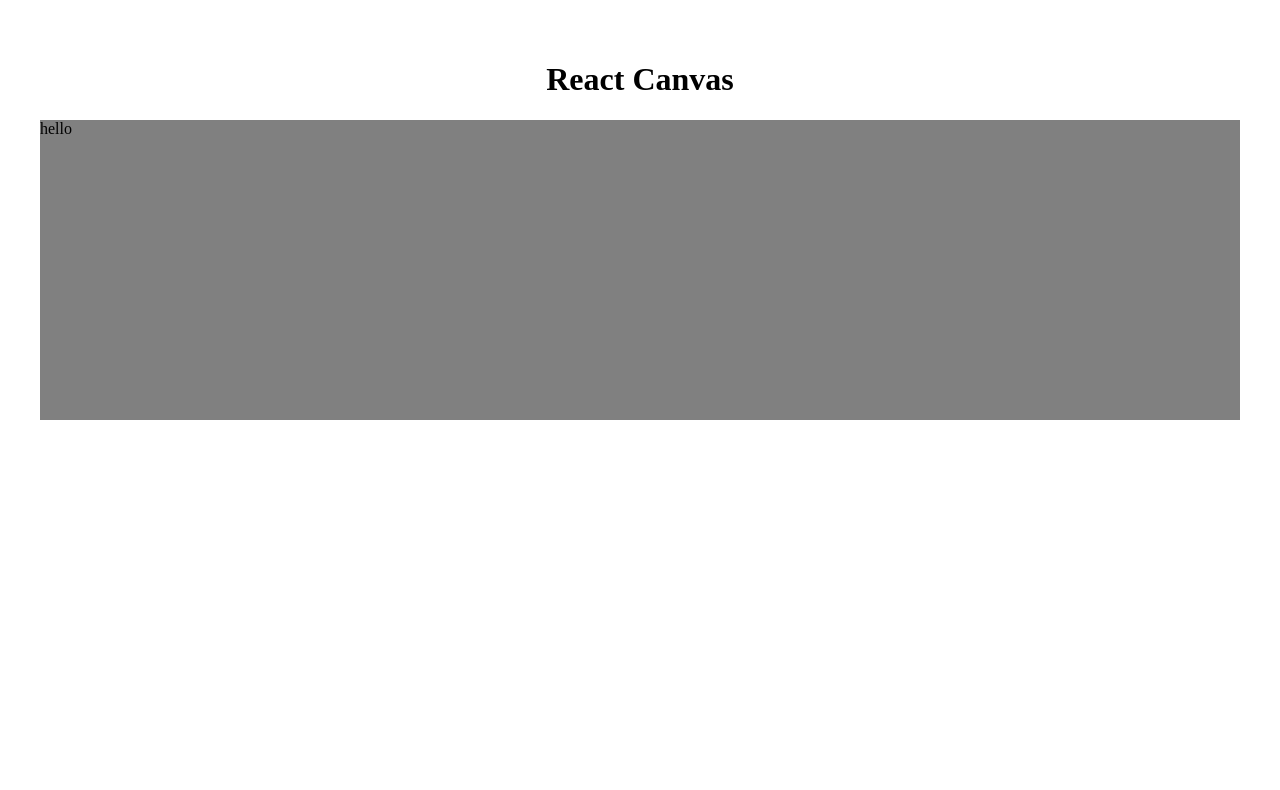
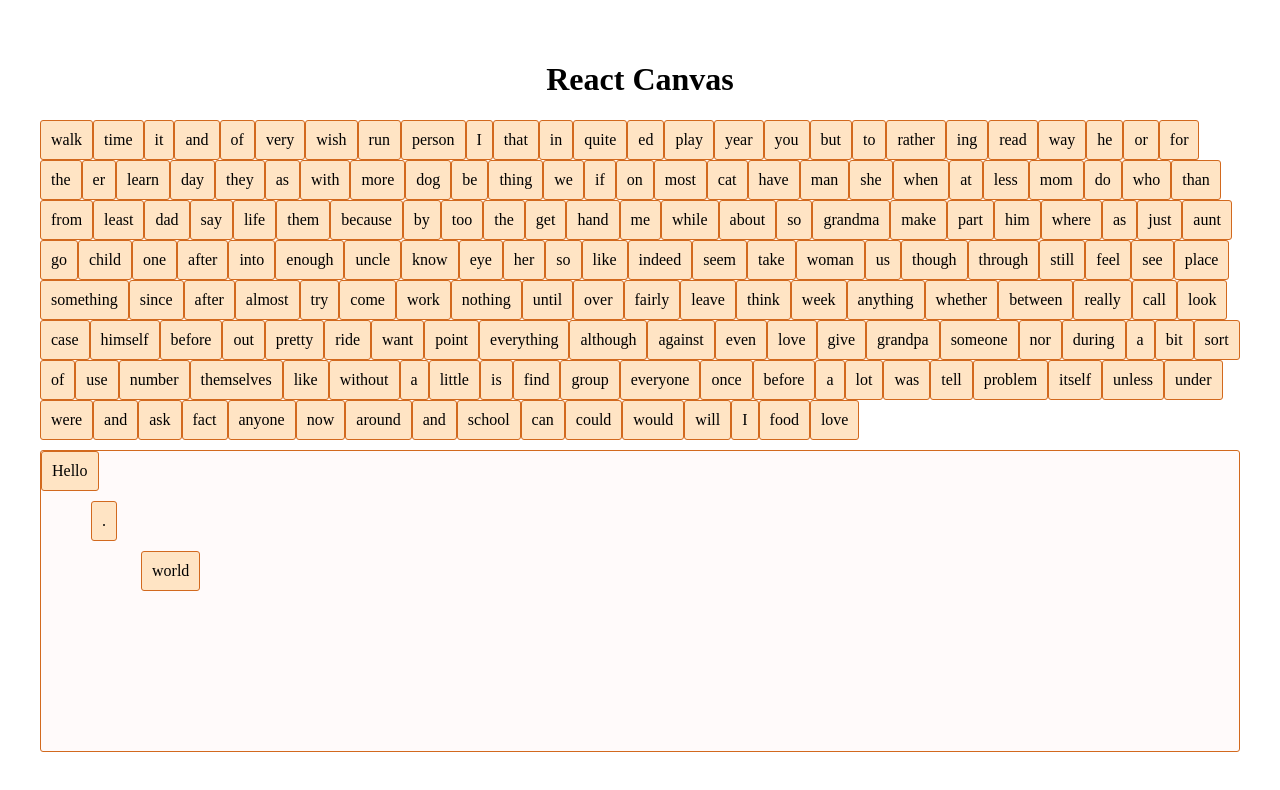
Before and after one commit to ceddlyburge/react-canvas, a React (Vite) app: page / in a window 1280 px wide. Shown: the top 790 px of the page. Built offline with nearby package versions, Linux system fonts and the light colour scheme.

Commit message:
Allow dropping things on to canvas

```diff
--- a/src/Canvas.tsx
+++ b/src/Canvas.tsx
@@ -7,6 +7,7 @@ import {
   PointerSensor,
   TouchSensor,
   rectIntersection,
+  useDroppable,
   useSensor,
   useSensors,
 } from "@dnd-kit/core";
@@ -21,6 +22,7 @@ import { select } from "d3-selection";
 import { ZoomTransform, zoom, zoomIdentity } from "d3-zoom";
 import { useLayoutEffect, useMemo, useRef, useState } from "react";
 import { Draggable } from "./Draggable";
+import { Card } from "./TrayAndCanvas";
 
 // to scale droppable things to canvas
 /* <div
@@ -113,17 +115,24 @@ export const customCollisionDetectionStrategy = (): CollisionDetection => {
   };
 };
 
-type Card = {
-  id: string;
-  pixelCoordinates: Coordinates;
-  text: string;
-};
-export const Canvas = () => {
+export const Canvas = ({
+  cards,
+  setCards,
+}: {
+  cards: Card[];
+  setCards: (cards: Card[]) => void;
+}) => {
   const canvasRef = useRef<HTMLDivElement | null>(null);
 
-  const [cards, setCards] = useState<Card[]>([
-    { id: "1", pixelCoordinates: { x: 0, y: 0 }, text: "hello" },
-  ]);
+  const { setNodeRef } = useDroppable({
+    id: "canvas",
+  });
+
+  const updateAndForwardRef = (div: HTMLDivElement) => {
+    canvasRef.current = div;
+    // setCanvasElement(div);
+    setNodeRef(div);
+  };
 
   // store the current transform from d3
   const [transform, setTransform] = useState(zoomIdentity);
@@ -179,7 +188,7 @@ export const Canvas = () => {
   };
 
   return (
-    <div ref={canvasRef} style={{ backgroundColor: "gray" }}>
+    <div ref={updateAndForwardRef} className="canvas">
       <div
         style={{
           // apply the transform from d3
@@ -196,7 +205,7 @@ export const Canvas = () => {
         >
           {cards.map((card) => (
             <Draggable
-              id={card.id}
+              id={card.id.toString()}
               pixelCoordinates={card.pixelCoordinates}
               key={card.id}
             >
--- a/src/Draggable.tsx
+++ b/src/Draggable.tsx
@@ -17,6 +17,7 @@ export const Draggable = ({
 
   return (
     <div
+      className="card"
       // position of card on canvas
       style={{
         position: "absolute",
--- a/src/TrayAndCanvas.tsx
+++ b/src/TrayAndCanvas.tsx
@@ -2,14 +2,229 @@ import {
   DndContext,
   DragEndEvent,
   DragMoveEvent,
+  DragOverlay,
   DragStartEvent,
   MouseSensor,
+  Over,
   PointerSensor,
   TouchSensor,
+  UniqueIdentifier,
   useSensor,
   useSensors,
 } from "@dnd-kit/core";
-import { Canvas, customCollisionDetectionStrategy } from "./Canvas";
+import { Canvas } from "./Canvas";
+import { Addable } from "./Addable";
+import { useState } from "react";
+import { Coordinates, Translate, ClientRect } from "@dnd-kit/core/dist/types";
+
+const fridgePoetryWords = [
+  "walk",
+  "time",
+  "it",
+  "and",
+  "of",
+  "very",
+  "wish",
+  "run",
+  "person",
+  "I",
+  "that",
+  "in",
+  "quite",
+  "ed",
+  "play",
+  "year",
+  "you",
+  "but",
+  "to",
+  "rather",
+  "ing",
+  "read",
+  "way",
+  "he",
+  "or",
+  "for",
+  "the",
+  "er",
+  "learn",
+  "day",
+  "they",
+  "as",
+  "with",
+  "more",
+  "dog",
+  "be",
+  "thing",
+  "we",
+  "if",
+  "on",
+  "most",
+  "cat",
+  "have",
+  "man",
+  "she",
+  "when",
+  "at",
+  "less",
+  "mom",
+  "do",
+  "who",
+  "than",
+  "from",
+  "least",
+  "dad",
+  "say",
+  "life",
+  "them",
+  "because",
+  "by",
+  "too",
+  "the",
+  "get",
+  "hand",
+  "me",
+  "while",
+  "about",
+  "so",
+  "grandma",
+  "make",
+  "part",
+  "him",
+  "where",
+  "as",
+  "just",
+  "aunt",
+  "go",
+  "child",
+  "one",
+  "after",
+  "into",
+  "enough",
+  "uncle",
+  "know",
+  "eye",
+  "her",
+  "so",
+  "like",
+  "indeed",
+  "seem",
+  "take",
+  "woman",
+  "us",
+  "though",
+  "through",
+  "still",
+  "feel",
+  "see",
+  "place",
+  "something",
+  "since",
+  "after",
+  "almost",
+  "try",
+  "come",
+  "work",
+  "nothing",
+  "until",
+  "over",
+  "fairly",
+  "leave",
+  "think",
+  "week",
+  "anything",
+  "whether",
+  "between",
+  "really",
+  "call",
+  "look",
+  "case",
+  "himself",
+  "before",
+  "out",
+  "pretty",
+  "ride",
+  "want",
+  "point",
+  "everything",
+  "although",
+  "against",
+  "even",
+  "love",
+  "give",
+  "grandpa",
+  "someone",
+  "nor",
+  "during",
+  "a",
+  "bit",
+  "sort",
+  "of",
+  "use",
+  "number",
+  "themselves",
+  "like",
+  "without",
+  "a",
+  "little",
+  "is",
+  "find",
+  "group",
+  "everyone",
+  "once",
+  "before",
+  "a",
+  "lot",
+  "was",
+  "tell",
+  "problem",
+  "itself",
+  "unless",
+  "under",
+  "were",
+  "and",
+  "ask",
+  "fact",
+  "anyone",
+  "now",
+  "around",
+  "and",
+  "school",
+  "can",
+  "could",
+  "would",
+  "will",
+  "I",
+  "food",
+  "love",
+];
+
+export type Card = {
+  id: UniqueIdentifier;
+  pixelCoordinates: Coordinates;
+  text: string;
+};
+
+// const calculateGridPosition = (
+//   initialRect: DOMRect,
+//   over: Over,
+//   delta: Translate
+// ): Coordinates =>
+//   scaleCoordinates(
+//     {
+//       x: initialRect.x + delta.x - (over?.rect?.left ?? 0) - transform.x,
+//       y: initialRect.y + delta.y - (over?.rect?.top ?? 0) - transform.y,
+//     },
+//     transform.k
+//   );
+
+const calculateCanvasPosition = (
+  initialRect: ClientRect,
+  over: Over,
+  delta: Translate
+): Coordinates => ({
+  x: initialRect.left + delta.x - (over?.rect?.left ?? 0),
+  y: initialRect.top + delta.y - (over?.rect?.top ?? 0),
+});
 
 export const TrayAndCanvas = () => {
   const mouseSensor = useSensor(MouseSensor);
@@ -17,41 +232,36 @@ export const TrayAndCanvas = () => {
   const pointerSensor = useSensor(PointerSensor);
   const sensors = useSensors(mouseSensor, touchSensor, pointerSensor);
 
+  const [activeId, setActiveId] = useState<UniqueIdentifier | null>(null);
+
+  const [cards, setCards] = useState<Card[]>([
+    { id: "Hello", pixelCoordinates: { x: 0, y: 0 }, text: "Hello" },
+    { id: "world", pixelCoordinates: { x: 100, y: 100 }, text: "world" },
+    { id: ".", pixelCoordinates: { x: 50, y: 50 }, text: "." },
+  ]);
+
   const handleDragStart = ({ active }: DragStartEvent) => {
-    // const { card } = extractTrayCardInfo(active);
-    // setActiveTrayItem({
-    //   data: card,
-    // });
+    setActiveId(active.id);
   };
 
   const handleDragEnd = ({ over, active, delta }: DragEndEvent) => {
-    // const { initialRect, card } = extractTrayCardInfo(active);
-    // setTrayCardUnderlayGridCoordinates(null);
-    // if (card.id === addFrameDraggableId) {
-    //   if (isDraggingAddFrameButton && over) {
-    //     const dropPosition = calculateGridPosition(initialRect, over, delta);
-    //     if (
-    //       getCollidingItems({ ...card, ...dropPosition }, boardItems).length ===
-    //       0
-    //     ) {
-    //       addFrameFromDragDrop(calculateGridPosition(initialRect, over, delta));
-    //     }
-    //   } else {
-    //     addFrameFromClick();
-    //   }
-    // } else if (over?.id === 'canvas') {
-    //   const dropPosition = calculateGridPosition(initialRect, over, delta);
-    //   if (
-    //     getCollidingItems({ ...card, ...dropPosition }, boardItems).length === 0
-    //   ) {
-    //     card.addCardToBoard(dropPosition, card);
-    //   }
-    //   turnSelectOn();
-    // }
-    // setActiveTrayItem(null);
-    // setIsDragging(false);
-    // setCollidingBoardCardIds([]);
-    // setIsDraggingAddFrameButton(false);
+    setActiveId(null);
+
+    if (over?.id !== "canvas") return;
+    if (!active.rect.current.initial) return;
+
+    setCards([
+      ...cards,
+      {
+        id: active.id,
+        pixelCoordinates: calculateCanvasPosition(
+          active.rect.current.initial,
+          over,
+          delta
+        ),
+        text: active.id.toString(),
+      },
+    ]);
   };
 
   const handleDragMove = ({ over, active, delta }: DragMoveEvent) => {
@@ -79,9 +289,19 @@ export const TrayAndCanvas = () => {
       onDragStart={handleDragStart} // stores the activeCard
       onDragMove={handleDragMove} // uses doCardsCollide (see "Cards should not overlap" later)
       onDragEnd={handleDragEnd} // uses calculateCanvasPosition, adds activeCard to children
-      collisionDetection={customCollisionDetectionStrategy()}
+      // collisionDetection={customCollisionDetectionStrategy()}
     >
-      <Canvas></Canvas>
+      <div className="tray">
+        {fridgePoetryWords.map((word) => (
+          <Addable id={word} key={word}>
+            <div className="trayCard">{word}</div>
+          </Addable>
+        ))}
+      </div>
+      <Canvas cards={cards} setCards={setCards}></Canvas>
+      <DragOverlay dropAnimation={{ duration: 0, easing: "ease" }}>
+        <div className="trayOverlayCard">{activeId}</div>
+      </DragOverlay>
     </DndContext>
   );
 };
--- a/src/index.css
+++ b/src/index.css
@@ -1,4 +1,24 @@
-.card {
-  position: "absolute";
-  transform-origin: "top left";
+.card, .trayCard, .trayOverlayCard {
+  padding: 10px;
+  border-radius: 3px;
+  border-color:chocolate;
+  border-width: 1px;
+  border-style: solid;
+  background-color:bisque;
+  color:black;
 }
+
+.tray {
+  display: flex;
+  margin-bottom: 10px;
+  flex-wrap: wrap;
+}
+
+
+.canvas {
+  background-color:snow;
+  border-radius: 3px;
+  border-color:chocolate;
+  border-width: 1px;
+  border-style: solid;
+}
```
